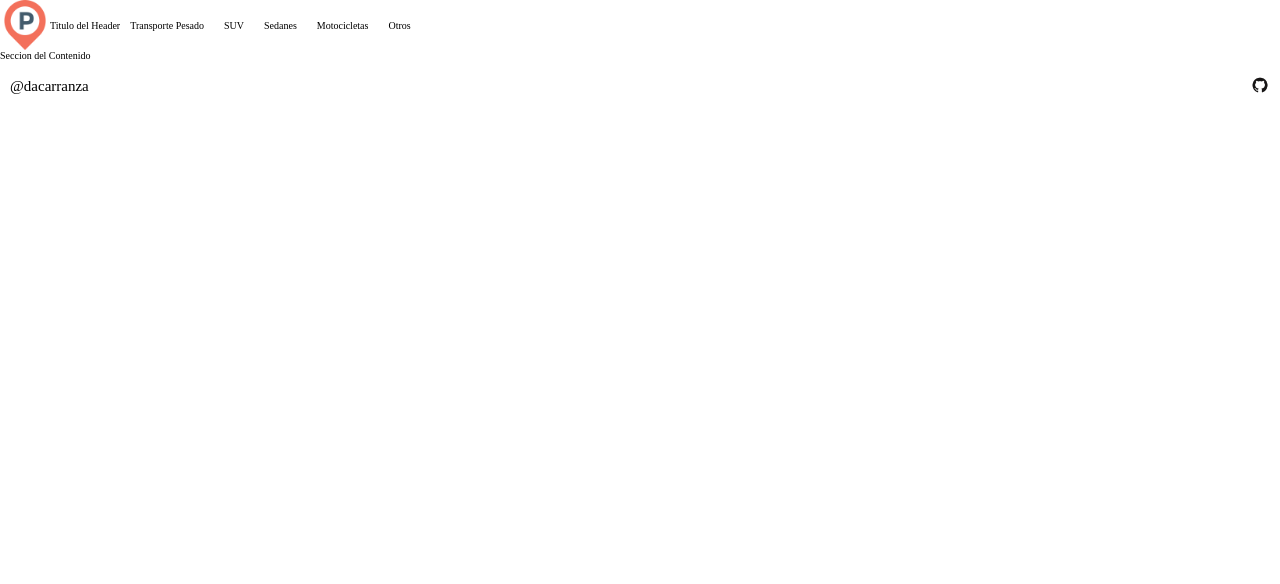
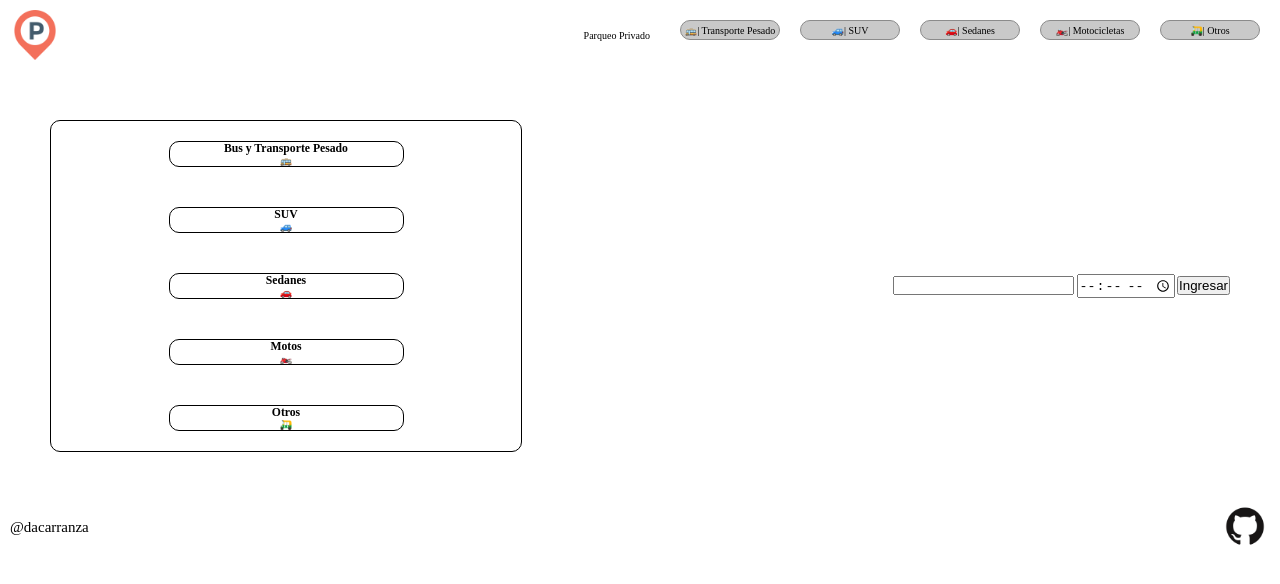
Before and after one commit to DereckAbraham/Parqueo, a plain HTML site: page index.html in a window 1280 px wide. Drawn offline with Linux system fonts and the light colour scheme.

Commit message:
Add files via upload

```diff
--- a/css/footer.css
+++ b/css/footer.css
@@ -8,8 +8,8 @@
 }
 
 .github{
-    width: 2rem;
-    height: 2rem;
+    width: 5rem;
+    height: 5rem;
 }
 
 .footer span{
--- a/css/header.css
+++ b/css/header.css
@@ -3,10 +3,13 @@
 }
 
 .contenedor{
+    width: 100%;
     display: flex;
     flex-direction: row;
     align-items: center;
-    justify-content:center;
+    justify-content: space-between;
+    margin: 1rem;
+
 }
 
 .tipos{
@@ -18,9 +21,25 @@
 .tipos li{
     list-style: none;
     margin: 1rem;
+    border: 1px solid rgb(139, 139, 139);
+    border-radius: 10px;
+}
+
+.tipos li{
+    background-color: rgb(201, 201, 201);
+    width: 10rem;
+    height: 2rem;
+    display: flex;
+    flex-direction: column;
+    justify-content: center;
+    align-items: center;
 }
 
 .contenedor img{
     width: 5rem;
     height: 5rem;
 }
+
+.tipo{
+    margin: 1rem;
+}
--- a/index.html
+++ b/index.html
@@ -7,6 +7,7 @@
 
     <link rel="stylesheet" href="./css/header.css">
     <link rel="stylesheet" href="./css/footer.css">
+    <link rel="stylesheet" href="./js/contenido/contenido.css">
     <link rel="stylesheet" href="./css/config.css">
 
 </head>
@@ -20,7 +21,8 @@
 
 
     <script src="./js/header.js"></script>
-    <script src="./js/contenido.js"></script>
+    <script src="./js/contenido/contenido.js"></script>
     <script src="./js/footer.js"></script>
+
 </body>
 </html>
--- /dev/null
+++ b/js/contenido/contenido.css
@@ -0,0 +1,33 @@
+.contenido{
+    width: 100%;
+    height: 100%;
+    padding: 5rem;
+    display: flex;
+    flex-direction: row;
+    justify-content: space-between;
+    align-items: center;
+}
+
+.caja_img{
+    width: 40%;
+    height: 90%;
+    display: flex;
+    flex-direction: column;
+    align-items: center;
+    justify-content: space-around;
+    border: 1px solid black;
+    border-radius: 10px;
+}
+
+.item{
+    width: 50%;
+    height: 90%;
+    margin: 2rem;
+
+    display: flex;
+    flex-direction: column;
+    align-items: center;
+    justify-content: center;
+    border: 1px solid black;
+    border-radius: 10px;
+}
--- /dev/null
+++ b/js/contenido/contenido.js
@@ -0,0 +1,34 @@
+let contenido_DOM = document.querySelector(".contenido");
+
+let contenido = `
+    <div class="caja_img">
+        <div class="item">
+            <h3>Bus y Transporte Pesado</h3>
+            <span>🚌</span>
+        </div>
+         <div class="item">
+            <h3>SUV</h3>
+            <span>🚙</span>
+        </div>
+        <div class="item">
+            <h3>Sedanes</h3>
+            <span>🚗</span>
+        </div>
+        <div class="item">
+            <h3>Motos</h3>
+            <span>🏍️</span>
+        </div>
+        <div class="item">
+            <h3>Otros</h3>
+            <span>🛺</span>
+        </div>
+    </div>
+    <form>
+        <input type="texto" class="placa">
+        <input type="time" class="tiempo_entrada">
+        <button>Ingresar</button>
+    </form>
+
+`;
+
+contenido_DOM.innerHTML = contenido;
--- a/js/header.js
+++ b/js/header.js
@@ -7,14 +7,16 @@ let header_del_DOM = document.querySelector(".header");
 let header = `
 <div class = "contenedor">
     <img src="./img/park.png">
-<p>Titulo del Header</p>
+    <p>Parqueo Privado</p>
+</div>
+    <div class= "tipo">
         <nav>
             <ul class ="tipos">
-        <li>Transporte Pesado</li>
-        <li>SUV</li>
-        <li>Sedanes</li>
-        <li>Motocicletas</li>
-        <li>Otros</li>
+                <li> 🚌| Transporte Pesado</li>
+                <li> 🚙| SUV</li>
+                <li> 🚗| Sedanes</li>
+                <li> 🏍️| Motocicletas</li>
+                <li> 🛺| Otros</li>
              </ul>
         </nav>
     </div>
```
Also changed, not shown: css/config.css (line endings or trailing spaces). Lines whose indentation alone changed are shown as unchanged.
